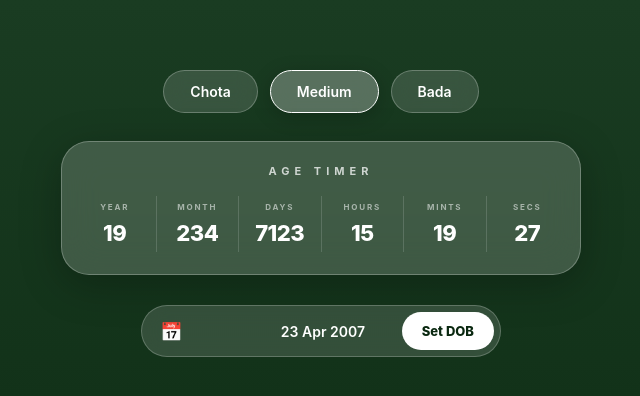
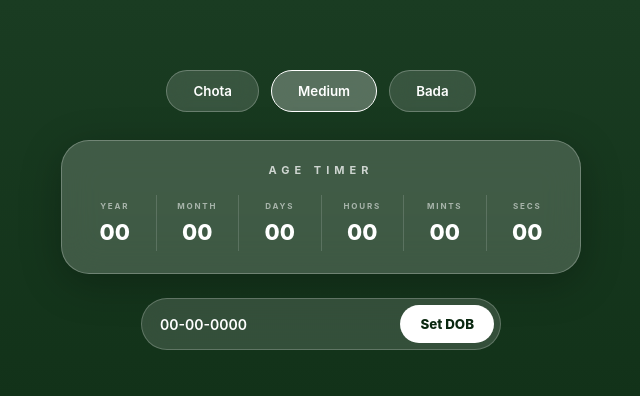
Before and after one commit to ayushchauhan902704-bit/the-chauhan-site, a plain HTML site: page age-timer.html in a window 1280 px wide. Shown: the whole page, without its empty margins (319-959 px from the left). Drawn offline with Linux system fonts and the light colour scheme.

Commit message:
Update age-timer.html

```diff
--- a/age-timer.html
+++ b/age-timer.html
@@ -1,35 +1,31 @@
 <!DOCTYPE html>
 <html lang="en"><head>
 <meta charset="UTF-8"><meta name="viewport" content="width=device-width, initial-scale=1">
+<meta name="theme-color" content="#0a2810">
+<link rel="manifest" href="manifest.json">
 <title>Age Timer Pro</title>
 <style>
-*{box-sizing:border-box;margin:0;padding:0;font-family:Inter,system-ui, -apple-system}
-body{min-height:100vh;background:linear-gradient(180deg,#1a3c22 0%, #0a2810 100%);display:flex;flex-direction:column;align-items:center;padding-top:70px;transition:all .3s ease}
+*{box-sizing:border-box;margin:0;padding:0;font-family:Inter,system-ui}
+body{min-height:100vh;background:linear-gradient(180deg,#1a3c22 0%, #0a2810 100%);display:flex;flex-direction:column;align-items:center;padding-top:70px;transition:.3s}
 .top{display:flex;gap:12px;margin-bottom:28px}
-.top button{background:rgba(255,255,255,.14);border:1px solid rgba(255,255,255,.25);color:#fff;padding:12px 26px;border-radius:30px;font-size:14px;font-weight:600;cursor:pointer;backdrop-filter:blur(10px);transition:.2s}
-.top button.active{background:rgba(255,255,255,.28);border-color:#fff;box-shadow:0 4px 20px rgba(0,0,0,.2)}
-.card{background:rgba(255,255,255,.18);border:1px solid rgba(255,255,255,.25);backdrop-filter:blur(18px);border-radius:28px;padding:22px 12px;width:90%;max-width:520px;transition:all .35s cubic-bezier(.4,0,.2,1);box-shadow:0 10px 40px rgba(0,0,0,.25)}
+.top button{background:rgba(255,255,255,.14);border:1px solid rgba(255,255,255,.25);color:#fff;padding:12px 26px;border-radius:30px;font-weight:600;cursor:pointer;backdrop-filter:blur(10px)}
+.top button.active{background:rgba(255,255,255,.28);border-color:#fff}
+.card{background:rgba(255,255,255,.18);border:1px solid rgba(255,255,255,.25);backdrop-filter:blur(18px);border-radius:28px;padding:22px 12px;width:90%;max-width:520px;transition:.35s;box-shadow:0 10px 40px rgba(0,0,0,.25)}
 .title{text-align:center;color:rgba(255,255,255,.75);letter-spacing:5px;font-size:11px;font-weight:700;margin-bottom:18px}
 .row{display:flex}
 .col{flex:1;text-align:center;border-right:1px solid rgba(255,255,255,.15);padding:6px 2px;min-width:0}
 .col:last-child{border:none}
 .col i{font-style:normal;color:rgba(255,255,255,.55);font-size:8px;letter-spacing:1.8px;display:block;font-weight:700}
-.col b{color:#fff;font-size:22px;font-weight:800;display:block;margin-top:8px;letter-spacing:-0.5px}
-.dob-pill{margin-top:30px;background:rgba(255,255,255,.14);border:1px solid rgba(255,255,255,.22);border-radius:40px;display:flex;align-items:center;padding:6px 6px 6px 18px;gap:12px;width:90%;max-width:360px;backdrop-filter:blur(12px);transition:all .35s}
-.dob-pill .cal{color:#fff;font-size:18px}
+.col b{color:#fff;font-size:22px;font-weight:800;display:block;margin-top:8px}
+.dob-pill{margin-top:24px;background:rgba(255,255,255,.14);border:1px solid rgba(255,255,255,.22);border-radius:40px;display:flex;align-items:center;padding:6px 6px 6px 18px;gap:12px;width:90%;max-width:360px;backdrop-filter:blur(12px)}
 .dob-pill span{color:#fff;font-size:14px;flex:1;font-weight:600}
-.dob-pill button{background:#fff;color:#0a2810;border:none;padding:11px 20px;border-radius:30px;font-weight:800;font-size:13px;cursor:pointer}
+.dob-pill button{background:#fff;color:#0a2810;border:none;padding:11px 20px;border-radius:30px;font-weight:800;cursor:pointer}
+.install-btn{margin-top:16px;background:#ffffff22;border:1px dashed #ffffff55;color:#fff;padding:10px 18px;border-radius:30px;font-size:12px;cursor:pointer;display:none}
 #dobInput{position:absolute;left:-9999px}
-
-/* SIZE MODES */
 body.size-small .card{max-width:420px;transform:scale(.88)}
-body.size-small .dob-pill{max-width:300px}
-body.size-medium .card{max-width:520px;transform:scale(1)}
-body.size-large .card{max-width:620px;transform:scale(1.08);padding:28px 14px}
+body.size-large .card{max-width:620px;transform:scale(1.08)}
 body.size-large .col b{font-size:26px}
-body.size-large .dob-pill{max-width:420px}
-</style>
-</head><body class="size-medium">
+</style></head><body class="size-medium">
 
 <div class="top">
 <button id="bSmall" onclick="setSize('small')">Chota</button>
@@ -37,23 +33,24 @@ body.size-large .dob-pill{max-width:420px}
 <button id="bBada" onclick="setSize('bada')">Bada</button>
 </div>
 
-<div class="card" id="mainCard">
+<div class="card">
 <div class="title">AGE TIMER</div>
 <div class="row">
-<div class="col"><i>YEAR</i><b id="y">19</b></div>
-<div class="col"><i>MONTH</i><b id="mo">234</b></div>
-<div class="col"><i>DAYS</i><b id="d">7123</b></div>
-<div class="col"><i>HOURS</i><b id="h">12</b></div>
-<div class="col"><i>MINTS</i><b id="mi">45</b></div>
-<div class="col"><i>SECS</i><b id="s">22</b></div>
+<div class="col"><i>YEAR</i><b id="y">00</b></div>
+<div class="col"><i>MONTH</i><b id="mo">00</b></div>
+<div class="col"><i>DAYS</i><b id="d">00</b></div>
+<div class="col"><i>HOURS</i><b id="h">00</b></div>
+<div class="col"><i>MINTS</i><b id="mi">00</b></div>
+<div class="col"><i>SECS</i><b id="s">00</b></div>
 </div>
 </div>
 
-<div class="dob-pill" id="dobPill">
-<span class="cal">📅</span>
-<span id="dobText">23 Apr 2007</span>
+<div class="dob-pill">
+<span id="dobText">00-00-0000</span>
 <button id="setDobBtn">Set DOB</button>
 </div>
+
+<button id="installBtn" class="install-btn">📲 Screen pe Add Karo (Home / Lock Screen)</button>
 
 <input type="date" id="dobInput">
 
@@ -61,47 +58,52 @@ body.size-large .dob-pill{max-width:420px}
 const dobInput=document.getElementById('dobInput');
 const dobText=document.getElementById('dobText');
 const setBtn=document.getElementById('setDobBtn');
-let t;
+const installBtn=document.getElementById('installBtn');
+let t, deferredPrompt;
+
 function fmt(d){return new Date(d).toLocaleDateString('en-GB',{day:'2-digit',month:'short',year:'numeric'})}
+function showZero(){['y','mo','d','h','mi','s'].forEach(id=>document.getElementById(id).innerText='00'); dobText.innerText='00-00-0000';}
 
 function start(dobStr){
 clearInterval(t);
 localStorage.setItem('dob_pro_final',dobStr);
 dobText.innerText=fmt(dobStr);
 t=setInterval(()=>{
- let birth=new Date(dobStr);
- let now=new Date();
- let diff=now-birth;
- let totalYears=Math.floor(diff/31557600000);
- let totalMonths=Math.floor(diff/2629800000);
- let totalDays=Math.floor(diff/86400000);
- let hours=Math.floor((diff%(86400000))/3600000);
- let mints=Math.floor((diff%3600000)/60000);
- let secs=Math.floor((diff%60000)/1000);
- document.getElementById('y').innerText=totalYears;
- document.getElementById('mo').innerText=totalMonths;
- document.getElementById('d').innerText=totalDays;
- document.getElementById('h').innerText=hours;
- document.getElementById('mi').innerText=mints;
- document.getElementById('s').innerText=secs;
+ let birth=new Date(dobStr); let now=new Date(); let diff=now-birth;
+ document.getElementById('y').innerText=Math.floor(diff/31557600000);
+ document.getElementById('mo').innerText=Math.floor(diff/2629800000);
+ document.getElementById('d').innerText=Math.floor(diff/86400000);
+ document.getElementById('h').innerText=Math.floor((diff%86400000)/3600000);
+ document.getElementById('mi').innerText=Math.floor((diff%3600000)/60000);
+ document.getElementById('s').innerText=Math.floor((diff%60000)/1000);
 },1000);
 }
 
-// SIZE ADJUST - Lamba Choda kam jyada
 function setSize(s){
 document.body.className='size-'+s;
 document.querySelectorAll('.top button').forEach(b=>b.classList.remove('active'));
-if(s==='small') document.getElementById('bSmall').classList.add('active');
-if(s==='medium') document.getElementById('bMedium').classList.add('active');
-if(s==='bada') document.getElementById('bBada').classList.add('active');
+document.getElementById(s==='small'?'bSmall':s==='medium'?'bMedium':'bBada').classList.add('active');
 localStorage.setItem('timer_size',s);
 }
 
 setBtn.onclick=()=>{dobInput.showPicker?dobInput.showPicker():dobInput.click()};
 dobInput.onchange=e=>{if(e.target.value)start(e.target.value)};
 
-let saved=localStorage.getItem('dob_pro_final')||'2007-04-23';
+// FIRST TIME = 00-00-00
+let saved=localStorage.getItem('dob_pro_final');
 let savedSize=localStorage.getItem('timer_size')||'medium';
-dobInput.value=saved;start(saved);setSize(savedSize);
+if(saved){ dobInput.value=saved; start(saved); } else { showZero(); }
+setSize(savedSize);
+
+// PWA - Add to Home Screen + Offline
+if('serviceWorker' in navigator){ navigator.serviceWorker.register('sw.js'); }
+
+window.addEventListener('beforeinstallprompt', (e)=>{
+ e.preventDefault(); deferredPrompt=e; installBtn.style.display='block';
+});
+installBtn.onclick=async()=>{
+ if(deferredPrompt){ deferredPrompt.prompt(); const r=await deferredPrompt.userChoice; if(r.outcome==='accepted'){installBtn.style.display='none'} deferredPrompt=null; }
+ else{ alert('Browser menu > Add to Home Screen pe click karo - ye lock screen widget ki tarah bhi kaam karega!'); }
+};
 </script>
 </body></html>
```
